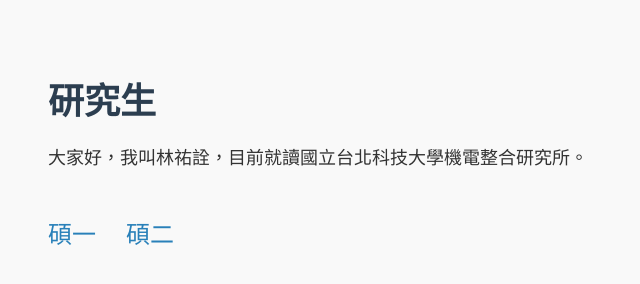
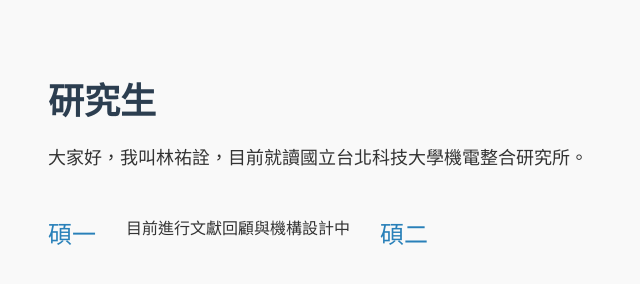
Before and after one commit to Martin3130/NTUTMP, a plain HTML site: page index.html in a window 1280 px wide. Shown: the whole page, without its empty margins (0-640 px from the left). Drawn offline with Linux system fonts and the light colour scheme.

Commit message:
更改index內容

```diff
--- a/index.html
+++ b/index.html
@@ -48,6 +48,7 @@
 
     <div class="year-links">
         <a href="page1.html" target="_blank">碩一</a>
+        目前進行文獻回顧與機構設計中
         <a href="page2.html" target="_blank">碩二</a>
     </div>
 </body>
```
